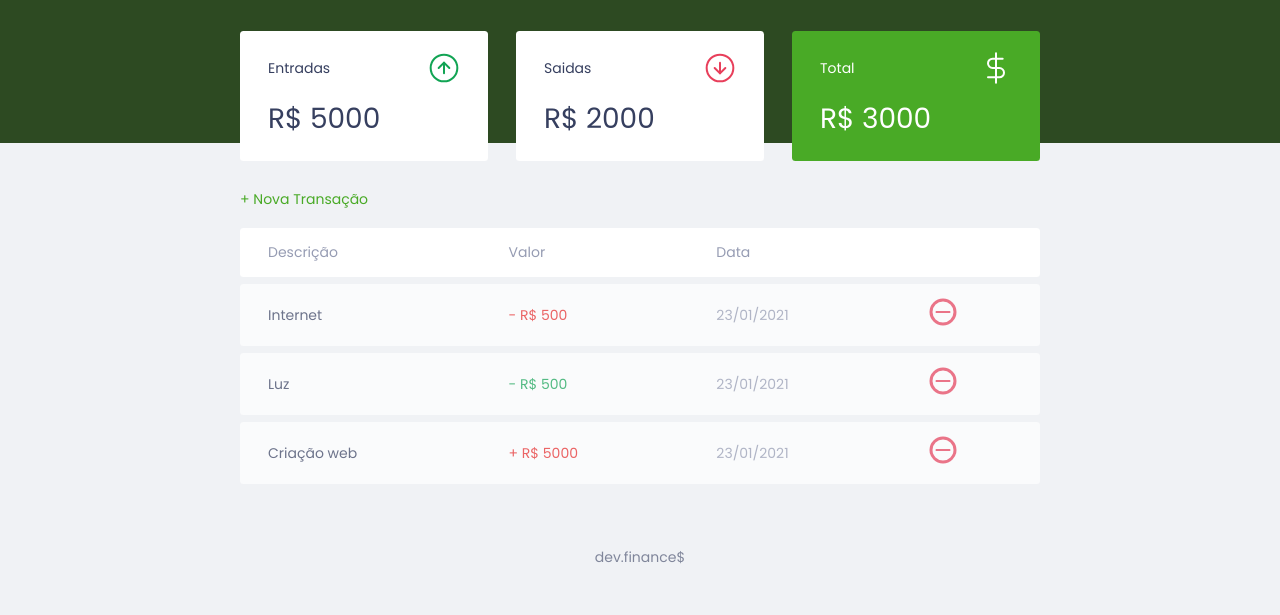
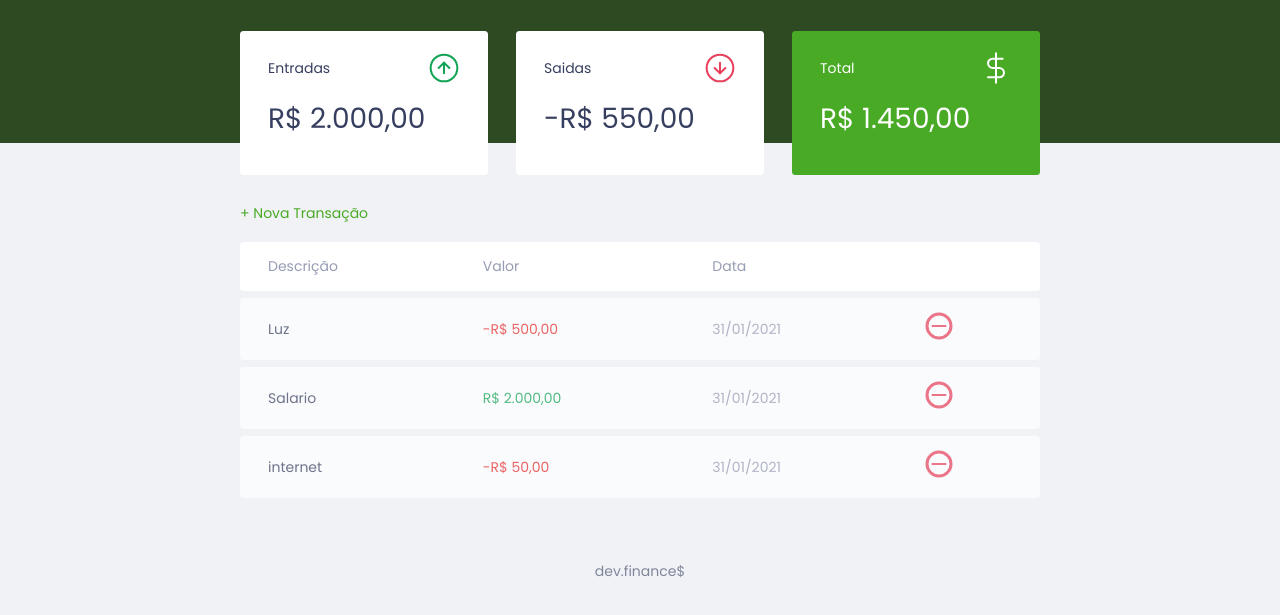
Before and after one commit to gabriel-ferreira26/maratonaDiscovery, a plain HTML site: page index.html in a window 1280 px wide. Shown: the part 55-670 px from the top of the page. Drawn offline with Linux system fonts and the light colour scheme.

Commit message:
meio aula js

```diff
--- a/index.html
+++ b/index.html
@@ -28,7 +28,7 @@
                     <span>Entradas</span>
                     <img src="./assets/income.svg" alt="Imagem de entradas">
                 </h3>
-                <p>R$ 5000</p>
+                <p id="incomeDisplay"></p>
             </div>
             <div class="card">
                 <h3>
@@ -38,7 +38,7 @@
                     <img src="./assets/expense.svg" alt="Imagem de Saidas">
 
                 </h3>
-                <p>R$ 2000</p>
+                <p id="expenseDisplay"></p></p>
             </div>
             <div class="card total">
                 <h3>
@@ -46,7 +46,7 @@
                     <img src="./assets/total.svg" alt="Imagem de total">
 
                 </h3>
-                <p>R$ 3000</p>
+                <p id="totalDisplay"></p>
 
             </div>
         </section>
@@ -67,28 +67,7 @@
                     </tr>
                 </thead>
                 <tbody>
-                    <td class="description">Internet</td>
-                    <td class="expense"> - R$ 500</td>
-                    <td class="date">23/01/2021</td>
-                    <td>
-                        <img src="./assets/minus.svg" alt="remover trasaction" >
-                    </td>
-                </tbody>
-                <tbody>
-                    <td class="description">Luz</td>
-                    <td class="income"> - R$ 500</td>
-                    <td class="date">23/01/2021</td>
-                    <td>
-                        <img src="./assets/minus.svg" alt="remover trasaction" >
-                    </td>
-                </tbody>
-                <tbody>
-                    <td class="description">Criação web</td>
-                    <td class="expense"> + R$ 5000</td>
-                    <td class="date">23/01/2021</td>
-                    <td>
-                        <img src="./assets/minus.svg" alt="remover trasaction" >
-                    </td>
+
                 </tbody>
 
             </table>
@@ -161,27 +140,8 @@
         </div>
     </div>
 
-    <script>
-        const Modal = {
-            open(){
-                //Abri modal
-                //Adicionar a classe active ao modal
-                document
-                    .querySelector('.modal-overlay')
-                    .classList
-                    .add('active')
+    <script src="./scripts.js">
 
-            },
-
-            close(){
-                //fechar modal
-                //Retira a class active do modal
-                document
-                    .querySelector('.modal-overlay')
-                    .classList
-                    .remove('active')
-            }
-        }
     </script>
 
     <footer>
--- /dev/null
+++ b/scripts.js
@@ -0,0 +1,143 @@
+const Modal = {
+    open() {
+        //Abri modal
+        //Adicionar a classe active ao modal
+        document
+            .querySelector('.modal-overlay')
+            .classList
+            .add('active')
+
+    },
+
+    close() {
+        //fechar modal
+        //Retira a class active do modal
+        document
+            .querySelector('.modal-overlay')
+            .classList
+            .remove('active')
+    }
+}
+
+const transaction = [
+    {
+        id: 1,
+        description: 'Luz',
+        amount: -50000,
+        date: '31/01/2021'
+    },
+    {
+        id: 2,
+        description: 'Salario',
+        amount: +200000,
+        date: '31/01/2021'
+    },
+    {
+        id: 3,
+        description: 'internet',
+        amount: -5000,
+        date: '31/01/2021'
+    }
+]
+
+const Transaction = {
+    all: transaction,
+    incomes() {
+        let income = 0;
+
+        Transaction.all.forEach(transaction => {
+            if(transaction.amount > 0){
+                income += transaction.amount;
+            }
+        })
+
+        return income;
+        //somar as entradas
+    },
+    expenses() {
+        let expenses = 0;
+
+        Transaction.all.forEach(transaction => {
+            if(transaction.amount < 0){
+             expenses += transaction.amount;
+            }
+        })
+
+        return expenses;
+        //somar as saidas
+    },
+    total() {
+        return Transaction.incomes() + Transaction.expenses();
+        //entradas - saidas
+    }
+}
+
+const DOM = {
+    transactionsContainer: document.querySelector('#data-table tbody'),
+
+    addTransaction(transaction, index) {
+
+        const tr = document.createElement('tr')
+        tr.innerHTML = DOM.innerHTMLTransaction(transaction)
+
+        DOM.transactionsContainer.appendChild(tr)
+
+        console.log(tr)
+    },
+
+    innerHTMLTransaction(transaction) {
+
+        const CSSclass = transaction.amount > 0 ? "income" : "expense"
+
+        const amount = Utils.formatCurrency(transaction.amount)
+
+        const html = `
+            <td class="description">${transaction.description}</td>
+            <td class="${CSSclass}">${amount}</td>
+            <td class="date">${transaction.date}</td>
+            <td>
+                <img src="./assets/minus.svg" alt="remover trasaction" >
+            </td>
+        `
+        return html;
+    },
+
+    updateBalance() {
+        document
+            .getElementById('incomeDisplay')
+            .innerHTML = Utils.formatCurrency(Transaction.incomes())
+
+        document
+            .getElementById('expenseDisplay')
+            .innerHTML = Utils.formatCurrency(Transaction.expenses());
+        document
+            .getElementById('totalDisplay')
+            .innerHTML = Utils.formatCurrency(Transaction.total());
+
+        console.log(document.getElementById('totalDisplay'))
+
+    }
+}
+
+const Utils = {
+    formatCurrency(value) {
+        const signal = Number(value) < 0 ? "-" : ""
+
+        value = String(value).replace(/\D/g, "")
+
+        value = Number(value) / 100
+
+        value = value.toLocaleString("pt-BR", {
+            style: "currency",
+            currency: "BRL"
+        })
+
+        return signal + value;
+    }
+}
+
+transaction.forEach(function (transaction) {
+    DOM.addTransaction(transaction)
+})
+
+DOM.updateBalance();
```
